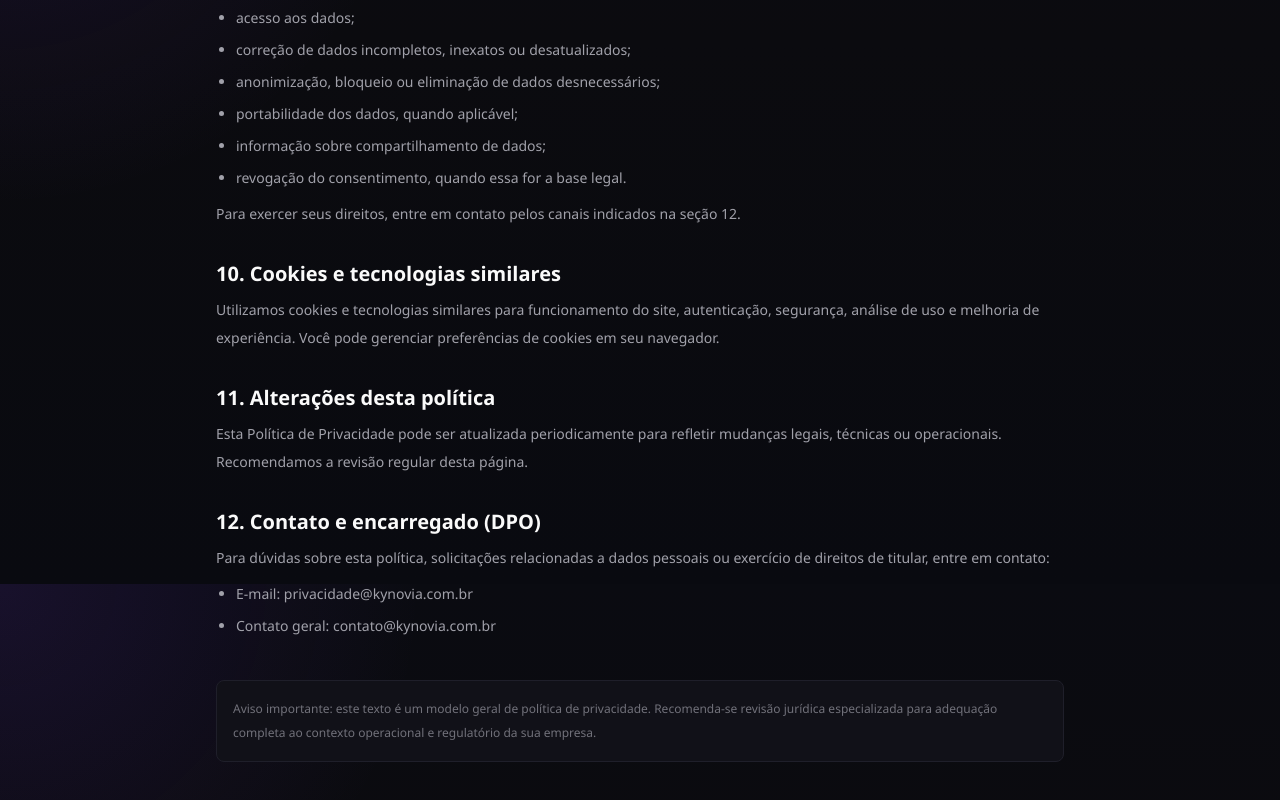
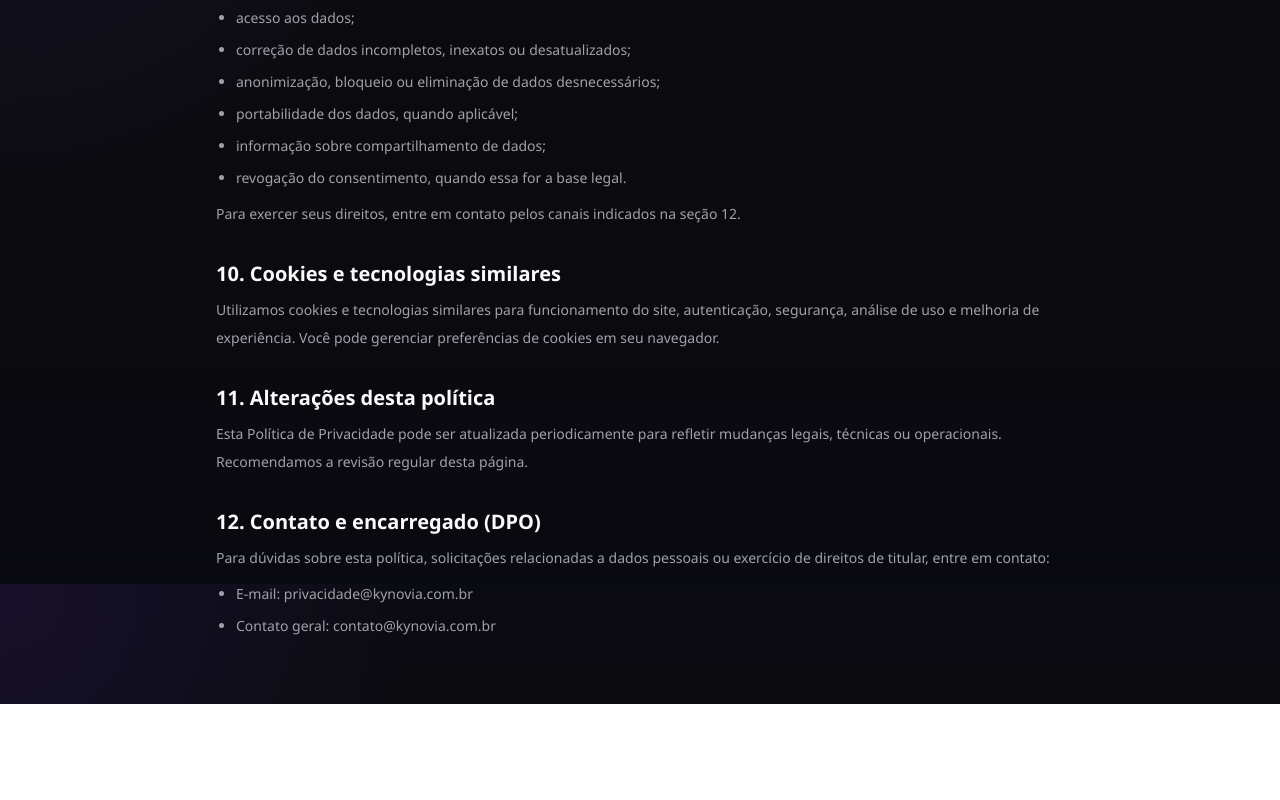
Before and after one commit to kynoviabr/LP-Kynovia-WIA, a Next.js app: page /privacidade in a window 1280 px wide. Shown: the part 1816-2616 px from the top of the page. After the commit the page ends 2520 px from the top, so only its background shows below. Built offline with nearby package versions, Linux system fonts and the light colour scheme.

Commit message:
Remove avisos finais de termos e privacidade

```diff
--- a/app/privacidade/page.tsx
+++ b/app/privacidade/page.tsx
@@ -204,12 +204,6 @@ export default function PrivacidadePage() {
           </ul>
         </section>
       </div>
-
-      <p className="mt-10 rounded-lg border border-kyn-border bg-kyn-background-elevated p-4 text-xs leading-6 text-kyn-text-muted">
-        Aviso importante: este texto é um modelo geral de política de
-        privacidade. Recomenda-se revisão jurídica especializada para adequação
-        completa ao contexto operacional e regulatório da sua empresa.
-      </p>
     </main>
   );
 }
--- a/app/termos/page.tsx
+++ b/app/termos/page.tsx
@@ -211,12 +211,6 @@ export default function TermosPage() {
           </ul>
         </section>
       </div>
-
-      <p className="mt-10 rounded-lg border border-kyn-border bg-kyn-background-elevated p-4 text-xs leading-6 text-kyn-text-muted">
-        Aviso importante: este texto é um modelo institucional de termos de uso.
-        Recomenda-se revisão jurídica especializada para adequação completa ao
-        contexto operacional, contratual e regulatório da Kynovia.
-      </p>
     </main>
   );
 }
```
